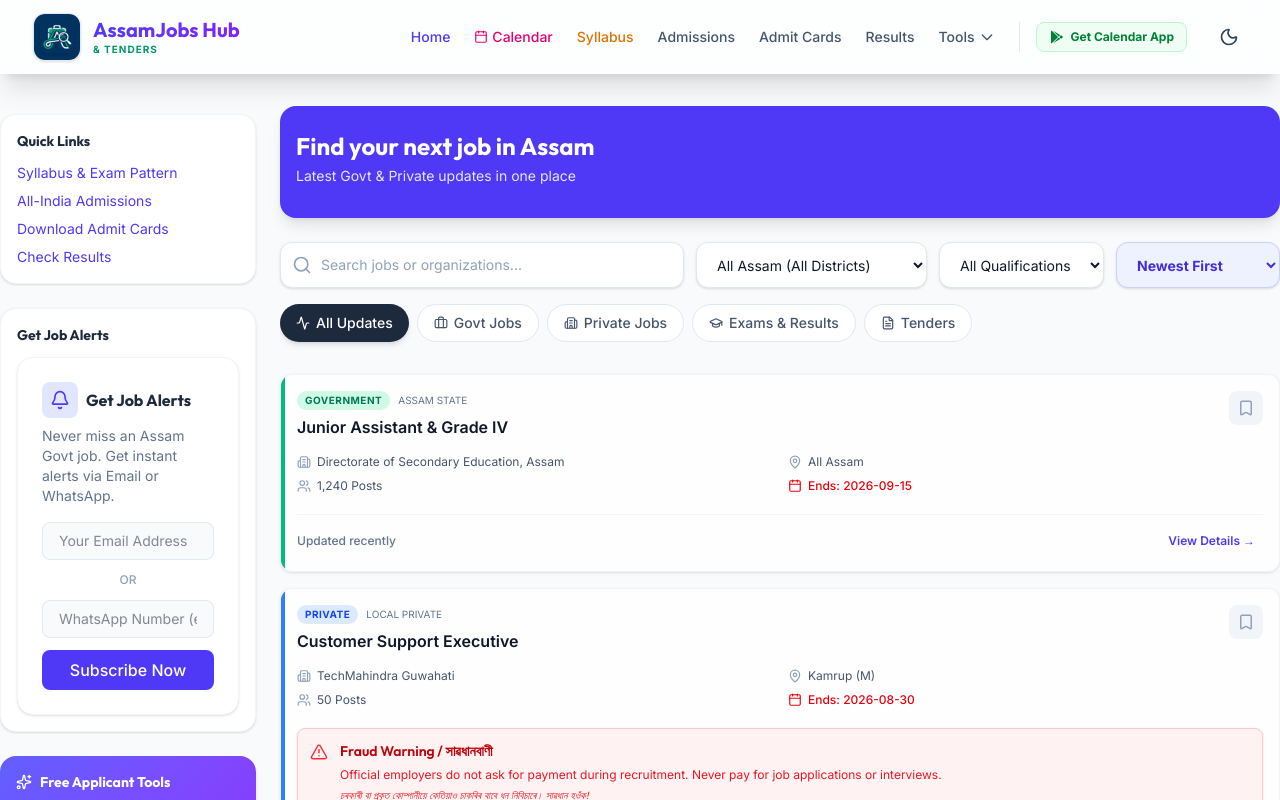
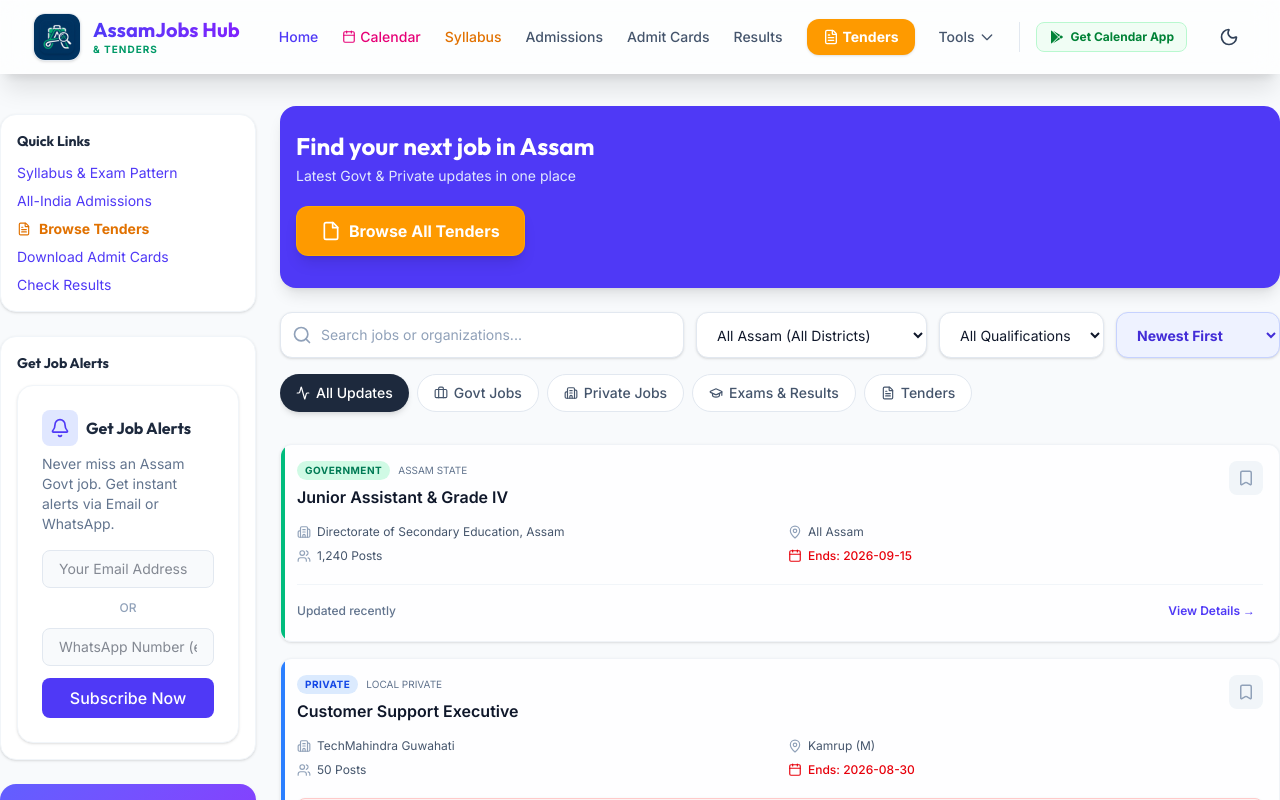
Before and after one commit to uzzaldutta/assamjobs-hub, a Next.js app: page / in a window 1280 px wide. Shown: the top 800 px of the page. Built offline with nearby package versions, Linux system fonts and the light colour scheme; no server answers; the database is empty.

Commit message:
feat: Make Tenders navigation incredibly prominent across all devices

```diff
--- a/src/app/layout.tsx
+++ b/src/app/layout.tsx
@@ -79,6 +79,7 @@ export default function RootLayout({
                   <Link href="/admissions" className="text-sm font-medium text-slate-600 dark:text-slate-300 hover:text-indigo-500 transition">Admissions</Link>
                   <Link href="/admit-cards" className="text-sm font-medium text-slate-600 dark:text-slate-300 hover:text-indigo-500 transition">Admit Cards</Link>
                   <Link href="/results" className="text-sm font-medium text-slate-600 dark:text-slate-300 hover:text-indigo-500 transition">Results</Link>
+                  <Link href="/tenders" className="text-sm font-bold bg-amber-500 hover:bg-amber-600 text-white px-4 py-2 rounded-xl transition shadow-sm flex items-center gap-1"><FileText size={16}/> Tenders</Link>
 
                   {/* Tools Dropdown Group */}
                   <div className="relative group">
@@ -134,6 +135,7 @@ export default function RootLayout({
                     <ul className="space-y-2 text-sm">
                       <li><Link href="/syllabus" className="text-indigo-600 dark:text-indigo-400 hover:underline">Syllabus & Exam Pattern</Link></li>
                       <li><Link href="/admissions" className="text-indigo-600 dark:text-indigo-400 hover:underline">All-India Admissions</Link></li>
+                      <li><Link href="/tenders" className="font-bold text-amber-600 dark:text-amber-400 hover:underline flex items-center gap-2"><FileText size={14}/> Browse Tenders</Link></li>
                       <li><Link href="/admit-cards" className="text-indigo-600 dark:text-indigo-400 hover:underline">Download Admit Cards</Link></li>
                       <li><Link href="/results" className="text-indigo-600 dark:text-indigo-400 hover:underline">Check Results</Link></li>
                     </ul>
@@ -206,9 +208,9 @@ export default function RootLayout({
                   <Home size={20} />
                   <span className="text-[10px] mt-1 font-medium">Home</span>
                 </Link>
-                <Link href="/saved" className="flex flex-col items-center text-slate-400 hover:text-indigo-500 transition">
-                  <Bookmark size={20} />
-                  <span className="text-[10px] mt-1 font-medium">Saved</span>
+                <Link href="/tenders" className="flex flex-col items-center text-amber-500 hover:text-amber-600 transition">
+                  <FileText size={20} />
+                  <span className="text-[10px] mt-1 font-bold">Tenders</span>
                 </Link>
                 <Link href="/admit-cards" className="flex flex-col items-center text-slate-400 hover:text-indigo-500 transition">
                   <CreditCard size={20} />
--- a/src/app/page.tsx
+++ b/src/app/page.tsx
@@ -51,7 +51,11 @@ export default async function Home() {
       {/* Search Header */}
       <div className="bg-indigo-600 dark:bg-indigo-900 px-4 pt-6 pb-8 rounded-b-[2rem] md:rounded-2xl shadow-lg relative z-0 md:mt-4">
         <h2 className="text-2xl font-bold text-white mb-1">Find your next job in Assam</h2>
-        <p className="text-indigo-100 text-sm">Latest Govt & Private updates in one place</p>
+        <p className="text-indigo-100 text-sm mb-5">Latest Govt & Private updates in one place</p>
+        <Link href="/tenders" className="inline-flex items-center gap-2 bg-amber-500 hover:bg-amber-400 text-white font-bold py-3 px-6 rounded-xl shadow-lg transition-transform hover:scale-105 active:scale-95 border border-amber-400/50">
+          <svg xmlns="http://www.w3.org/2000/svg" width="20" height="20" viewBox="0 0 24 24" fill="none" stroke="currentColor" strokeWidth="2" strokeLinecap="round" strokeLinejoin="round"><path d="M14.5 2H6a2 2 0 0 0-2 2v16a2 2 0 0 0 2 2h12a2 2 0 0 0 2-2V7.5L14.5 2z"/><polyline points="14 2 14 8 20 8"/></svg>
+          Browse All Tenders
+        </Link>
       </div>
 
       {/* Main Layout Grid */}
```
